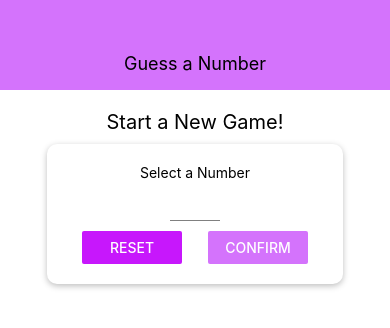
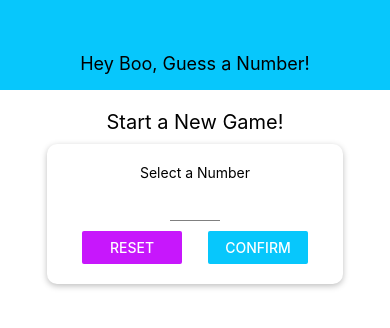
Before and after one commit to faustlarsen/react-native-guess-number, a React Native app: screen / in a window 390 px wide. Shown: the top 328 px of the page. Built offline with nearby package versions, Linux system fonts and the light colour scheme.

Commit message:
activate reset button

```diff
--- a/App.js
+++ b/App.js
@@ -7,7 +7,7 @@ import StartGameScreen from './screens/StartGameScreen';
 export default function App() {
   return (
     <View style={styles.screen}>
-      <Header title="Guess a Number" />
+      <Header title="Hey Boo, Guess a Number!" />
       <StartGameScreen />
     </View>
   );
--- a/constants/colors.js
+++ b/constants/colors.js
@@ -1,4 +1,4 @@
 export default {
-  primary: '#D473FC',
+  primary: '#07C7FC',
   accent: '#c717fc'
 };
--- a/screens/StartGameScreen.js
+++ b/screens/StartGameScreen.js
@@ -1,5 +1,5 @@
 import React, {useState} from 'react';
-import { View, Text, StyleSheet, Button } from 'react-native';
+import { View, Text, StyleSheet, Button, TouchableWithoutFeedback, Keyboard   } from 'react-native';
 import Input from  '../components/Input';
 import Card from '../components/Card';
 import Colors from '../constants/colors';
@@ -11,7 +11,14 @@ const StartGameScreen = props => {
     setEnteredValue(inputText.replace(/[^0-9]/g, '')); //drop any non number value
   };
 
+  const resetInputHandler = () => {
+    setEnteredValue('');
+  }
+
   return (
+    <TouchableWithoutFeedback onPress={() => {
+      Keyboard.dismiss(); //makes keyboard disappear
+    }}>
     <View style={styles.screen}>
       <Text style={styles.title}>Start a New Game!</Text>
       <Card style={styles.inputContainer} >
@@ -27,7 +34,9 @@ const StartGameScreen = props => {
         />
         <View style={styles.buttonContainer}>
           <View style={styles.button}>
-            <Button title="Reset" onPress={() => {}} color={Colors.accent} />
+            <Button title="Reset"
+            onPress={resetInputHandler}
+            color={Colors.accent} />
           </View>
           <View style={styles.button}>
             <Button title="Confirm" onPress={() => {}} color={Colors.primary} />
@@ -35,6 +44,7 @@ const StartGameScreen = props => {
         </View>
       </Card>
     </View>
+    </TouchableWithoutFeedback>
   );
 };
 
```
